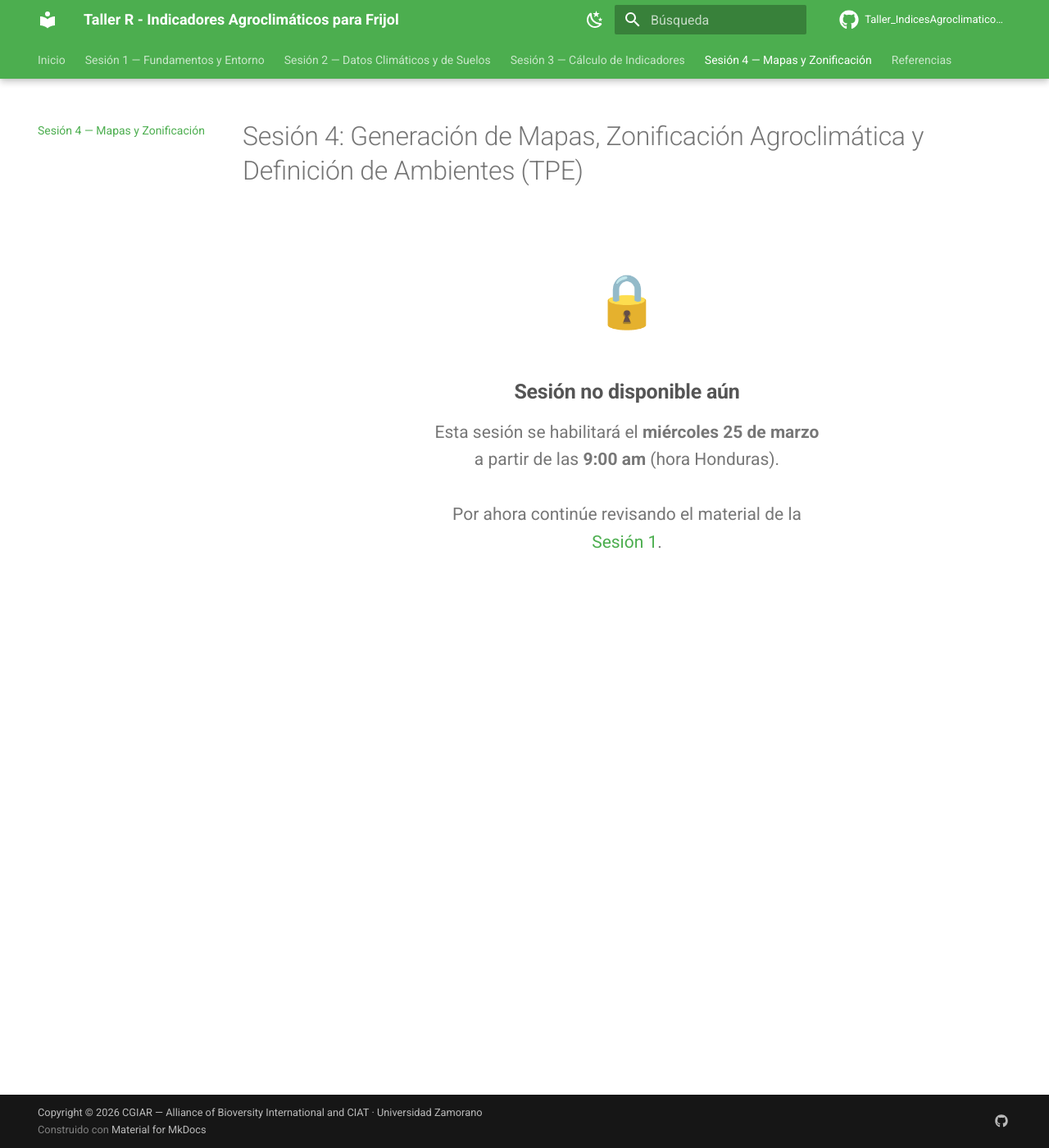
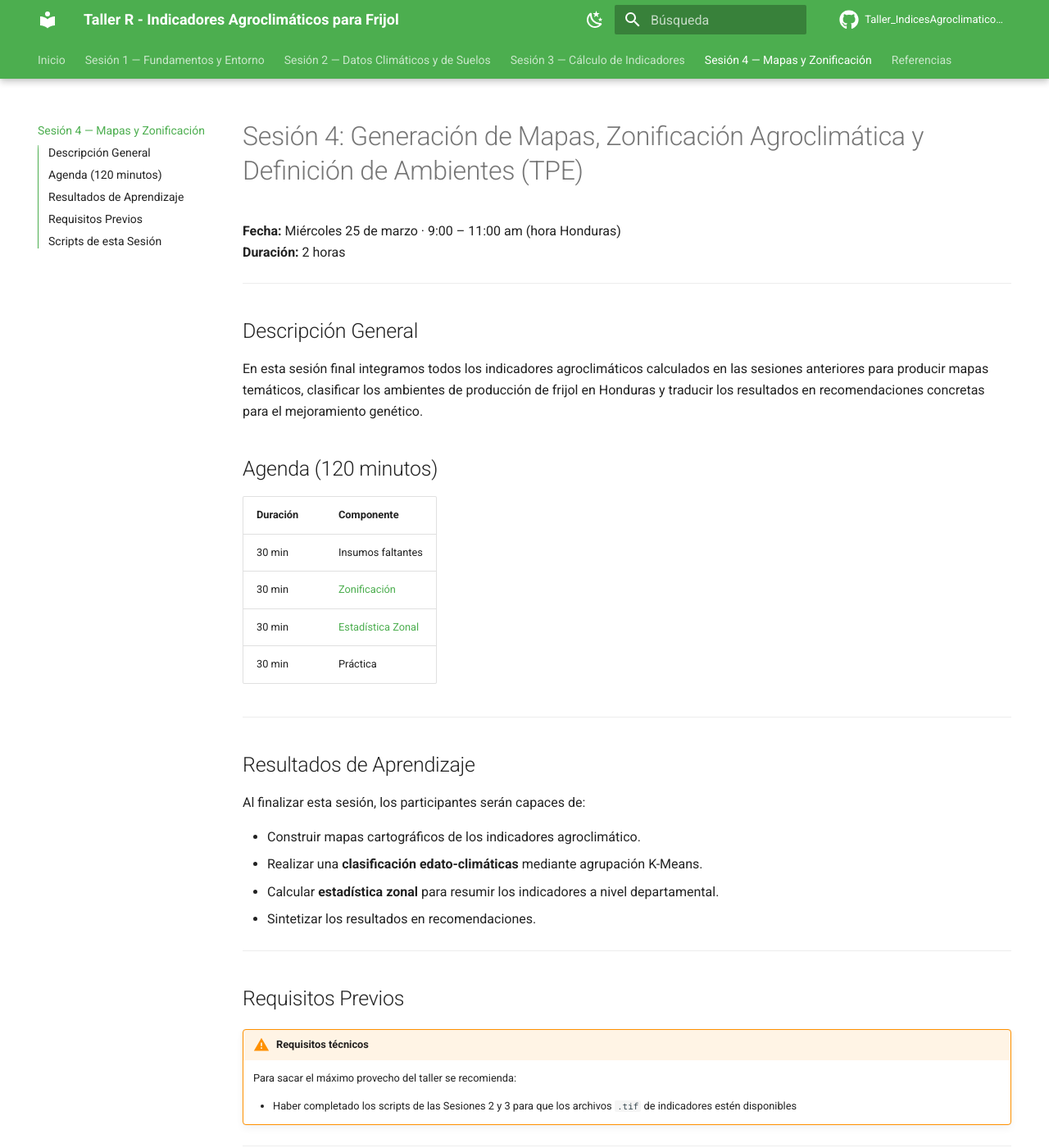
Before and after one commit to cbarriosperez/Taller_IndicesAgroclimaticos_Frijol, an MkDocs documentation site: the page built from docs/sesion4/index.md, in a window 1280 px wide and 1400 px high. Shown: the whole window at 82% size. Built offline with MkDocs 1.6.1 and Material for MkDocs 9.7.7, drawn with Linux system fonts in a browser that asks for light colours; some of the changed text lies outside the part shown.

Commit message:
session 4

```diff
--- a/docs/sesion4/index.md
+++ b/docs/sesion4/index.md
@@ -1,12 +1,49 @@
 # Sesión 4: Generación de Mapas, Zonificación Agroclimática y Definición de Ambientes (TPE)
 
-<div style="text-align: center; padding: 48px 24px;">
-  <div style="font-size: 64px; margin-bottom: 16px;">🔒</div>
-  <h2 style="color: #555; font-weight: 600;">Sesión no disponible aún</h2>
-  <p style="color: #777; font-size: 1.05rem; max-width: 480px; margin: 0 auto;">
-    Esta sesión se habilitará el <strong>miércoles 25 de marzo</strong>
-    a partir de las <strong>9:00 am</strong> (hora Honduras).<br><br>
-    Por ahora continúe revisando el material de la
-    <a href="https://cbarriosperez.github.io/Taller_IndicesAgroclimaticos_Frijol/sesion1/">Sesión 1</a>.
-  </p>
-</div>
+**Fecha:** Miércoles 25 de marzo · 9:00 – 11:00 am (hora Honduras)
+**Duración:** 2 horas
+
+---
+
+## Descripción General
+
+En esta sesión final integramos todos los indicadores agroclimáticos calculados en las sesiones anteriores para producir mapas temáticos, clasificar los ambientes de producción de frijol en Honduras y traducir los resultados en recomendaciones concretas para el mejoramiento genético.
+
+
+
+## Agenda (120 minutos)
+
+| Duración | Componente |
+|----------|-----------|
+| 30 min | Insumos faltantes |
+| 30 min | [Zonificación](mapas_tpe.md) |
+| 30 min | [Estadística Zonal](estadistica_zonal.md) |
+| 30 min | Práctica |
+
+---
+
+## Resultados de Aprendizaje
+
+Al finalizar esta sesión, los participantes serán capaces de:
+
+- Construir mapas cartográficos de los indicadores agroclimático.
+- Realizar una **clasificación edato-climáticas** mediante agrupación K-Means.
+- Calcular **estadística zonal** para resumir los indicadores a nivel departamental.
+- Sintetizar los resultados en recomendaciones.
+
+---
+
+## Requisitos Previos
+
+!!! warning "Requisitos técnicos"
+    Para sacar el máximo provecho del taller se recomienda:
+
+    - Haber completado los scripts de las Sesiones 2 y 3 para que los archivos `.tif` de indicadores estén disponibles
+
+---
+
+## Scripts de esta Sesión
+
+| Script | Contenido |
+|--------|-----------|
+| `06_mapas_tpe.R` | Mapas temáticos, K-Means TPE y estadística zonal |
```
Also changed, not shown: docs/sesion4/mapas_tpe.md (+7 -2 lines).
